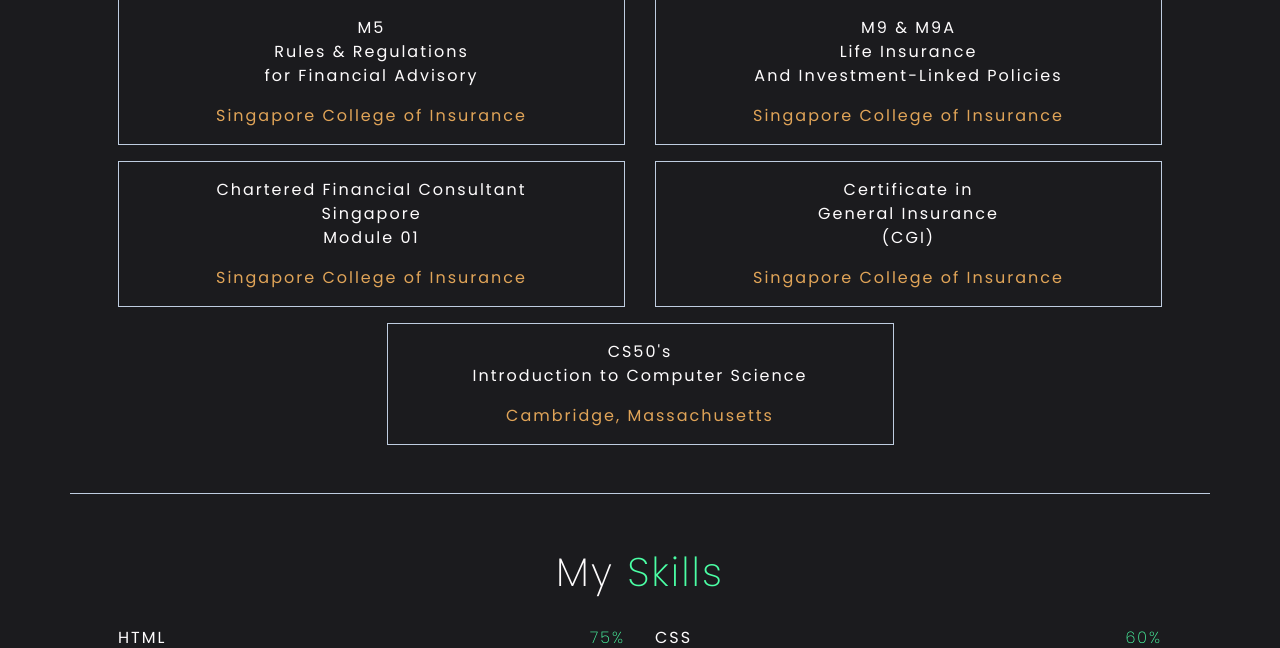
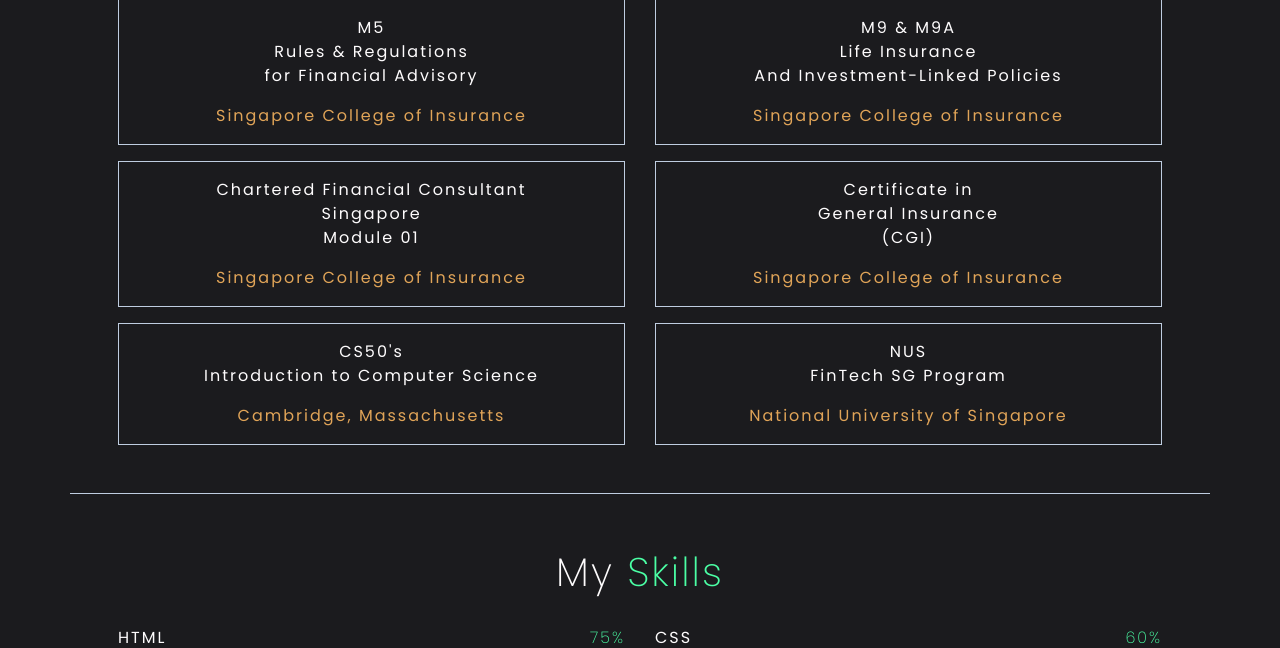
Before and after one commit to vinson14/vinson-ong, a Flask app: page /about in a window 1280 px wide. Shown: the part 1067-1715 px from the top of the page. Run offline with Flask 2, Linux system fonts and the light colour scheme; some libraries are stand-ins or nearby versions.

Commit message:
Added Fintech SG to qualifications

```diff
--- a/application/home/templates/about.html
+++ b/application/home/templates/about.html
@@ -105,6 +105,13 @@
                 <div class="border p-3 border-grey flipcard-content">
                     <p>CS50's <br> Introduction to Computer Science<br> </p>
                     <p class="yellow-color mb-0"> Cambridge, Massachusetts</p>
+                </div>
+            </div>
+            <!--/Professional Column -->
+            <div class="col-md-6 font-poppins white-color text-center mt-3">
+                <div class="border p-3 border-grey flipcard-content">
+                    <p>NUS <br> FinTech SG Program<br> </p>
+                    <p class="yellow-color mb-0"> National University of Singapore</p>
                 </div>
             </div>
             <!--/Professional Column -->
```
